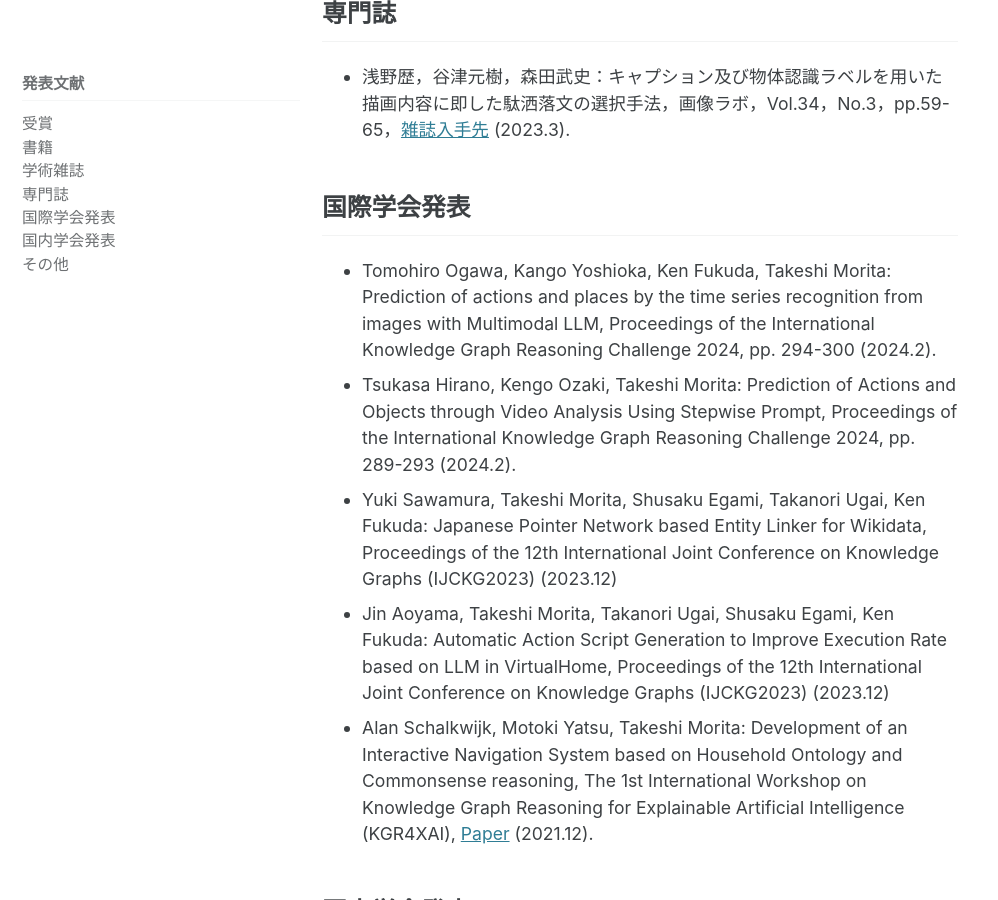
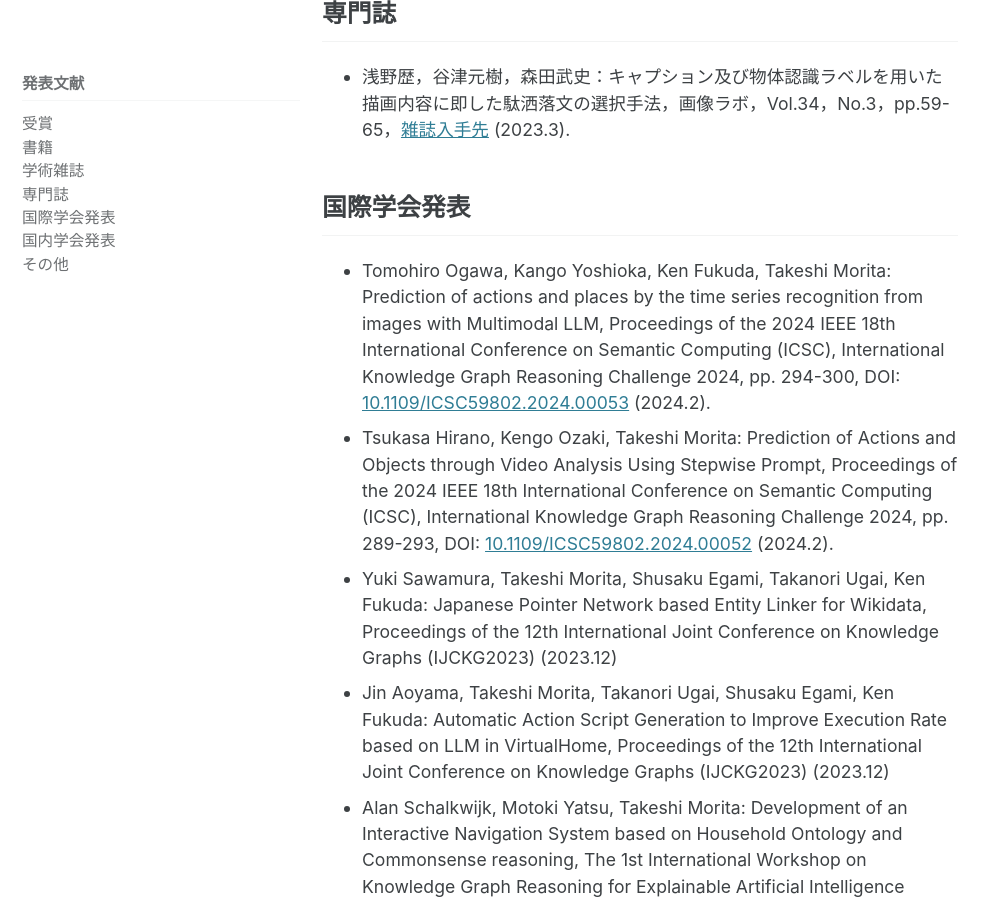
Before and after one commit to ke-lab-it-agu/ke-lab-it-agu.github.io, a Jekyll site: the page built from publications.md, in a window 1280 px wide and 900 px high, scrolled down 1184 px. Shown: the whole window, without its empty margins (0-998 px from the left). Built offline with Jekyll 4.4.1, drawn with Linux system fonts in a browser that asks for light colours; cached includes are drawn as plain includes.

Commit message:
update publications

```diff
--- a/publications.md
+++ b/publications.md
@@ -22,8 +22,8 @@ sidebar:
 * 浅野歴，谷津元樹，森田武史：キャプション及び物体認識ラベルを用いた描画内容に即した駄洒落文の選択手法，画像ラボ，Vol.34，No.3，pp.59-65，[雑誌入手先](https://www.nikko-pb.co.jp/products/detail.php?product_id=5491) (2023.3).
 
 ## 国際学会発表
-* Tomohiro Ogawa, Kango Yoshioka, Ken Fukuda, Takeshi Morita: Prediction of actions and places by the time series recognition from images with Multimodal LLM, Proceedings of the International Knowledge Graph Reasoning Challenge 2024, pp. 294-300 (2024.2). <!-- 2024/2/8 -->
-* Tsukasa Hirano, Kengo Ozaki, Takeshi Morita: Prediction of Actions and Objects through Video Analysis Using Stepwise Prompt, Proceedings of the International Knowledge Graph Reasoning Challenge 2024, pp. 289-293 (2024.2). <!-- 2024/2/8 -->
+* Tomohiro Ogawa, Kango Yoshioka, Ken Fukuda, Takeshi Morita: Prediction of actions and places by the time series recognition from images with Multimodal LLM, Proceedings of the 2024 IEEE 18th International Conference on Semantic Computing (ICSC), International Knowledge Graph Reasoning Challenge 2024, pp. 294-300, DOI: [10.1109/ICSC59802.2024.00053](https://doi.org/10.1109/ICSC59802.2024.00053) (2024.2). <!-- 2024/2/8 -->
+* Tsukasa Hirano, Kengo Ozaki, Takeshi Morita: Prediction of Actions and Objects through Video Analysis Using Stepwise Prompt, Proceedings of the 2024 IEEE 18th International Conference on Semantic Computing (ICSC), International Knowledge Graph Reasoning Challenge 2024, pp. 289-293, DOI: [10.1109/ICSC59802.2024.00052](https://doi.org/10.1109/ICSC59802.2024.00052) (2024.2). <!-- 2024/2/8 -->
 * Yuki Sawamura, Takeshi Morita, Shusaku Egami, Takanori Ugai, Ken Fukuda: Japanese Pointer Network based Entity Linker for Wikidata, Proceedings of the 12th International Joint Conference on Knowledge Graphs (IJCKG2023) (2023.12) <!-- 2023/12/9 -->
 * Jin Aoyama, Takeshi Morita, Takanori Ugai, Shusaku Egami, Ken Fukuda: Automatic Action Script Generation to Improve Execution Rate based on LLM in VirtualHome, Proceedings of the 12th International Joint Conference on Knowledge Graphs (IJCKG2023) (2023.12) <!-- 2023/12/8 -->
 * Alan Schalkwijk, Motoki Yatsu, Takeshi Morita: Development of an Interactive Navigation System based on Household Ontology and Commonsense reasoning, The 1st International Workshop on Knowledge Graph Reasoning for Explainable Artificial Intelligence (KGR4XAI), [Paper](https://kgr4xai.ikgrc.org/2021/papers/KGR4XAI_2021_paper_2_cr.pdf) (2021.12). <!-- 2021/12/6 -->
```
